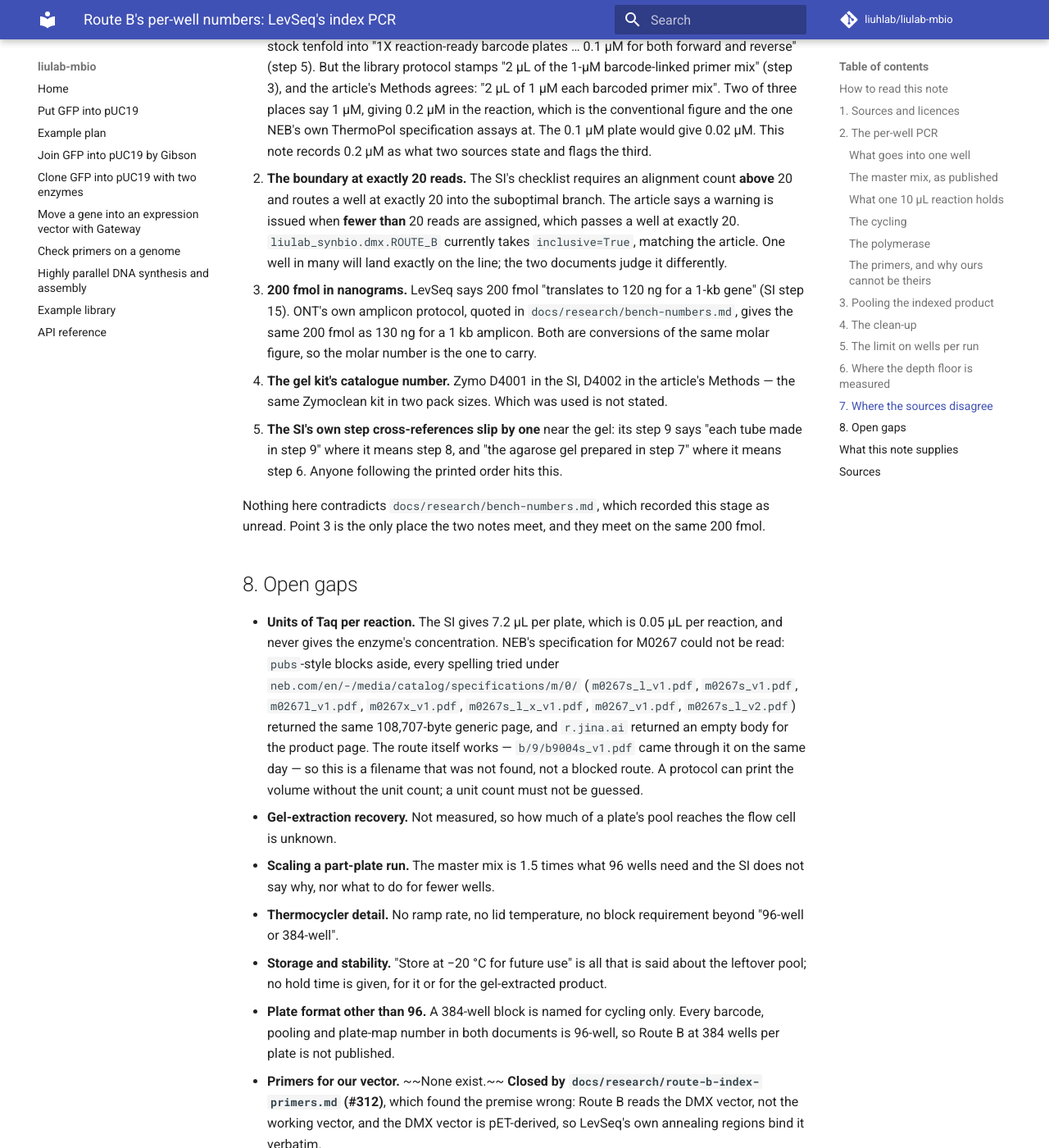
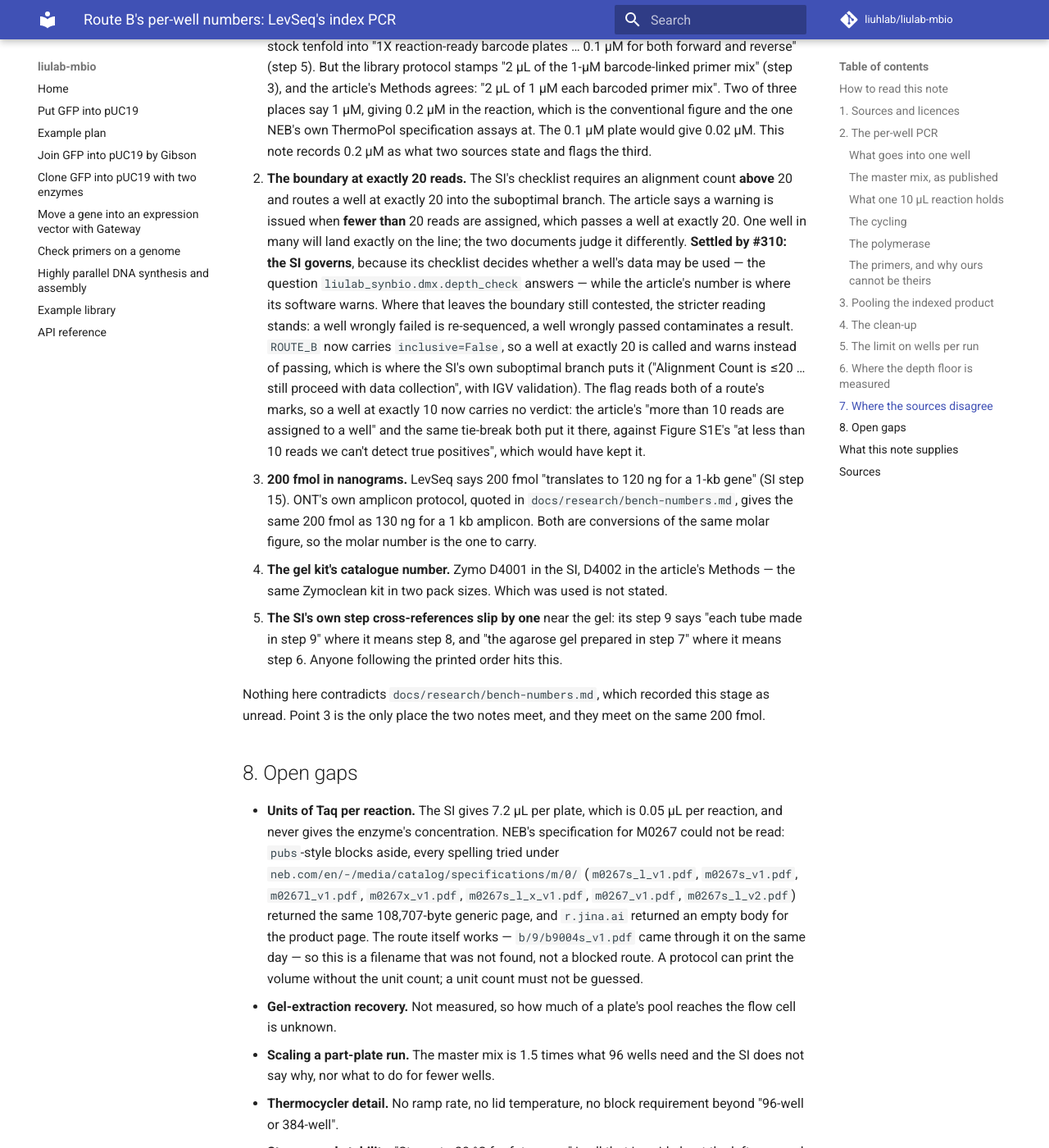
Before and after one commit to liuhlab/liulab-mbio, an MkDocs documentation site: the page built from docs/research/route-b-index-pcr.md, in a window 1280 px wide and 1400 px high, scrolled down 9189 px. Shown: the whole window at 82% size. Built offline with MkDocs 1.6.1 and Material for MkDocs 9.7.7, drawn with Linux system fonts in a browser that asks for light colours; comment, search, counter and statistics services are not loaded; some of the changed text lies outside the part shown.

Commit message:
Read Route B's depth floor the way the SI's checklist does (#310)
`dmx.ROUTE_B` carried `inclusive=True`, so a well with exactly 20 alignments
passed, and nothing recorded that choice. The SI's checklist wants an alignment
count above 20; the article's 20 is where its software warns. The SI governs,
because its checklist decides whether a well's data may be used, which is what
`depth_check` decides. Where that leaves the boundary contested, the stricter
reading stands: a well wrongly failed is re-sequenced, a well wrongly passed
contaminates a result.

`ROUTE_B` now takes `inclusive=False`, so a well at exactly 20 is called and
warns, where the SI's own suboptimal branch puts it. The flag reads both of a
route's marks, so a well at exactly 10 now carries no verdict.

The SI's second per-well criterion, a mean error below 10%, is named as a hole
rather than modelled: a well reaches this package as a read count and a
consensus call, never as the per-position base counts that mean is taken over.

Co-Authored-By: Claude Opus 5 <noreply@anthropic.com>

```diff
--- a/docs/research/route-b-index-pcr.md
+++ b/docs/research/route-b-index-pcr.md
@@ -278,9 +278,18 @@ Each of these is a real disagreement in the published material, not a reading di
    note records 0.2 µM as what two sources state and flags the third.
 2. **The boundary at exactly 20 reads.** The SI's checklist requires an alignment count **above**
    20 and routes a well at exactly 20 into the suboptimal branch. The article says a warning is
-   issued when **fewer than** 20 reads are assigned, which passes a well at exactly 20.
-   `liulab_synbio.dmx.ROUTE_B` currently takes `inclusive=True`, matching the article. One well in
+   issued when **fewer than** 20 reads are assigned, which passes a well at exactly 20. One well in
    many will land exactly on the line; the two documents judge it differently.
+   **Settled by #310: the SI governs**, because its checklist decides whether a well's data may be
+   used — the question `liulab_synbio.dmx.depth_check` answers — while the article's number is
+   where its software warns. Where that leaves the boundary still contested, the stricter reading
+   stands: a well wrongly failed is re-sequenced, a well wrongly passed contaminates a result.
+   `ROUTE_B` now carries `inclusive=False`, so a well at exactly 20 is called and warns instead of
+   passing, which is where the SI's own suboptimal branch puts it ("Alignment Count is ≤20 … still
+   proceed with data collection", with IGV validation). The flag reads both of a route's marks, so
+   a well at exactly 10 now carries no verdict: the article's "more than 10 reads are assigned to a
+   well" and the same tie-break both put it there, against Figure S1E's "at less than 10 reads we
+   can't detect true positives", which would have kept it.
 3. **200 fmol in nanograms.** LevSeq says 200 fmol "translates to 120 ng for a 1-kb gene" (SI
    step 15). ONT's own amplicon protocol, quoted in `docs/research/bench-numbers.md`, gives the
    same 200 fmol as 130 ng for a 1 kb amplicon. Both are conversions of the same molar figure, so
@@ -321,8 +330,15 @@ Point 3 is the only place the two notes meet, and they meet on the same 200 fmol
   and the DMX vector is pET-derived, so LevSeq's own annealing regions bind it verbatim.
 - **Whether the 24 nt barcodes may be re-ordered as oligos.** They come from the ONT native
   barcoding kit; ONT's terms were not read for this note.
-- **The mean-error criterion.** "Mean error < 10% for each well" has no definition in either
-  document beyond what the software computes.
+- **The mean-error criterion.** "Probability Value: Mean error <10% for each well" is the second
+  half of the SI's per-well checklist, and the checklist defines neither the quantity nor how it is
+  estimated. The article's Methods define what its software computes: "for each well we calculate
+  the error rate as the mean rate of non-reference nucleic acids per position", used as the null
+  rate of a per-position binomial test whose default is 10%. Whether the checklist's number is that
+  same rate is never said. **#310 named this a hole rather than modelling it**: a well reaches this
+  package as a read count and a consensus call, and the per-position base counts that rate is a
+  mean over are never among them, so `liulab_synbio.dmx` would have to invent the input before it
+  could judge the criterion. A well that passes `depth_check` may still fail LevSeq's second test.
 - **The preprint's SI was not compared with the published SI.** Only the version-of-record SI was
   read. If a number ever has to be redistributed rather than cited, the CC BY-NC preprint is where
   to check first.
```
Also changed, not shown: docs/synthesis-and-assembly.md (+3 -2 lines), 2 other files.
